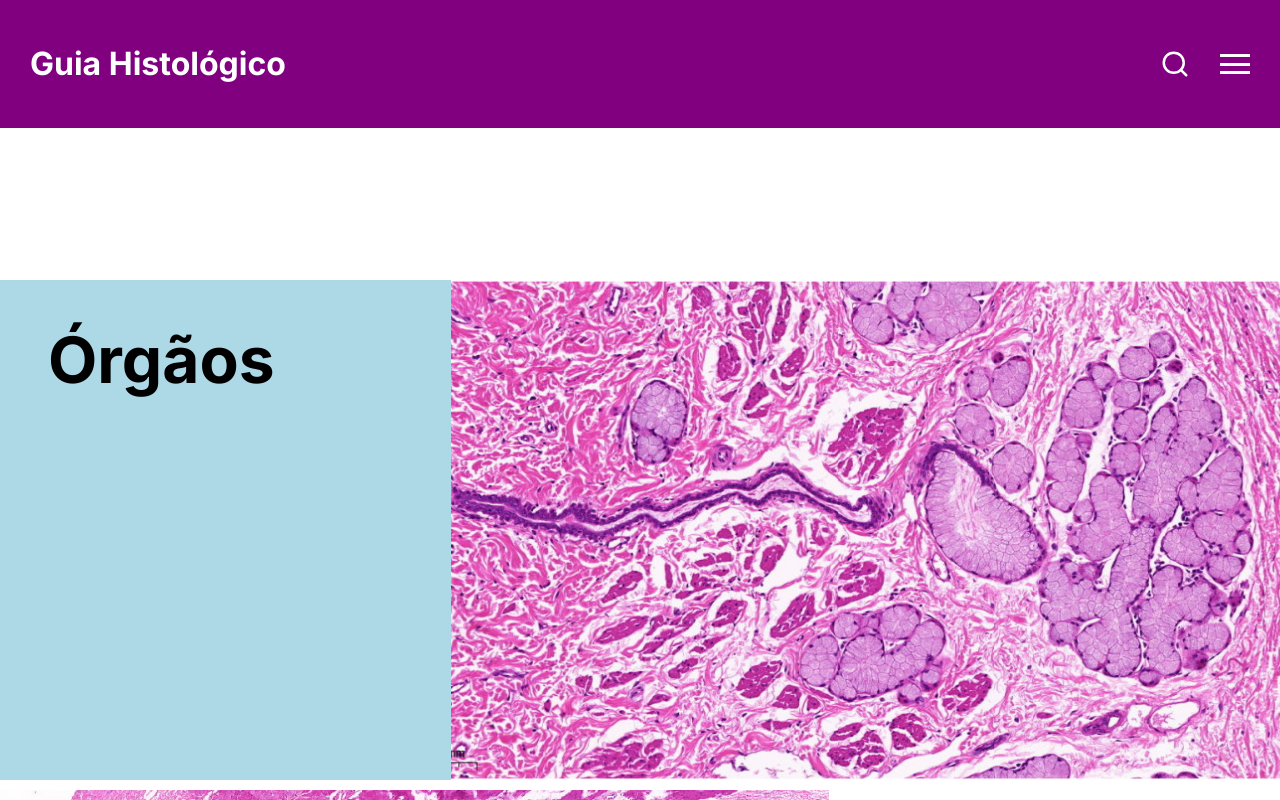
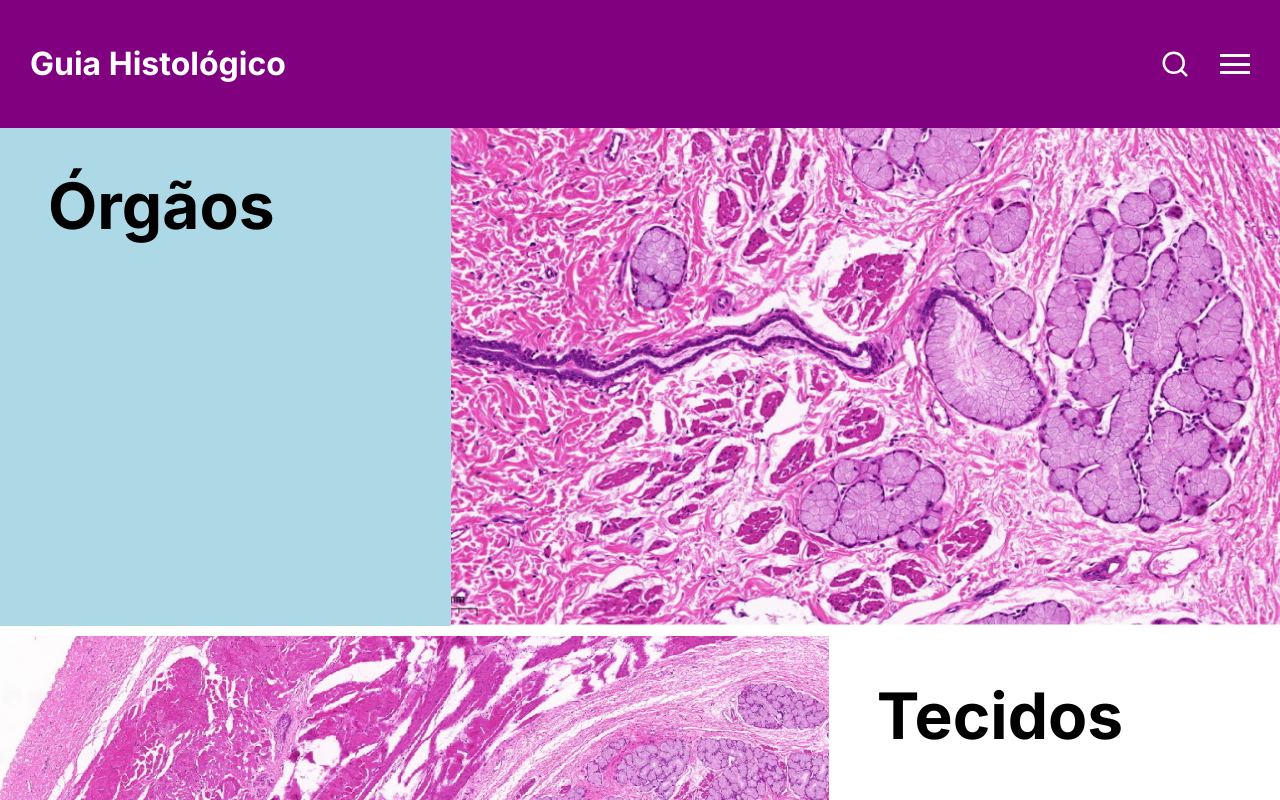
Before and after one commit to JoseArtur/GuaHistologico, a Next.js app: page / in a window 1280 px wide. Shown: the top 800 px of the page. Built offline with nearby package versions, Linux system fonts and the light colour scheme.

Commit message:
added package.json

```diff
--- a/app/components/Header.tsx
+++ b/app/components/Header.tsx
@@ -4,7 +4,7 @@ import Link from 'next/link';
 import { useState } from 'react';
 import Menu from './Menu';
 import { FiSearch } from 'react-icons/fi';
-import '@/styles/globals.css';
+import '@/styles/globals.css'
 
 export default function Header() {
   const [menuVisible, setMenuVisible] = useState(false);
@@ -31,7 +31,7 @@ export default function Header() {
         <Menu menuVisible={menuVisible} toggleMenu={toggleMenu} /> {/* Pass toggleMenu function */}
       </nav>
        </header>
-          <div style={{paddingTop:'140px'}}></div>
+          <div style={{paddingTop:'63px'}}></div>
           </>
   );
 }
```
